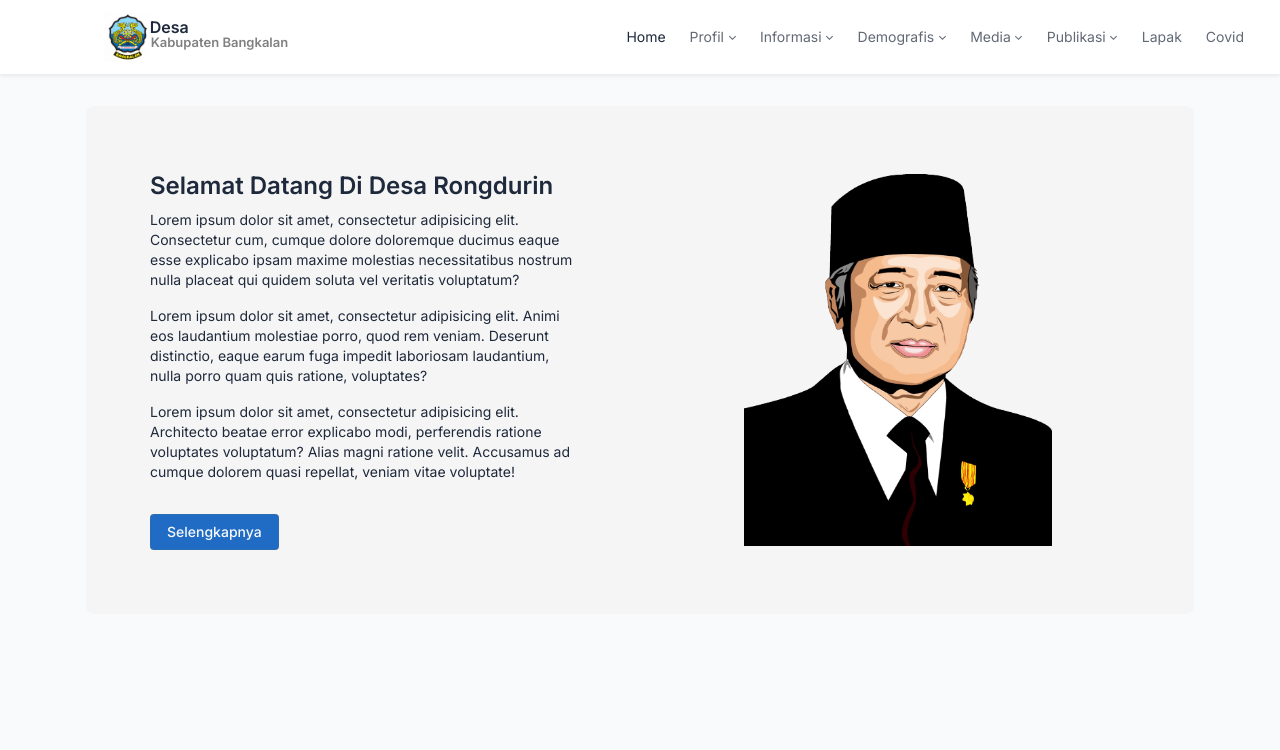
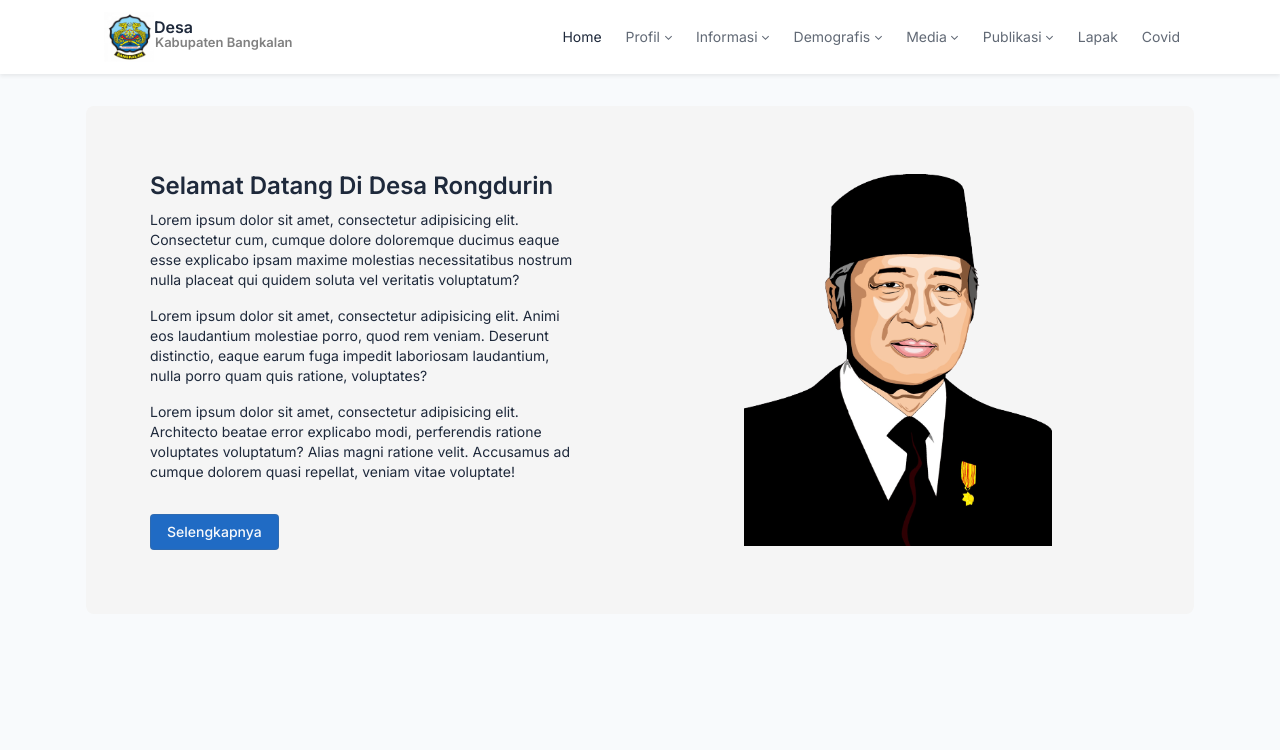
Before and after one commit to abdasis/web-desa, a React (Create React App) app: page / in a window 1280 px wide. Shown: the top 750 px of the page. Built offline with nearby package versions, Linux system fonts and the light colour scheme.

Commit message:
Redesign Beranda

```diff
--- a/src/components/Header.jsx
+++ b/src/components/Header.jsx
@@ -3,7 +3,6 @@
 export default function Header() {
     return (
         <>
-            <div className='header'>
             <nav className="navbar navbar-expand-lg navbar-light shadow-sm bg-white">
                 <div className="container-fluid">
                     <div className="navbar-brand">
@@ -27,9 +26,7 @@
                         <span className="navbar-toggler-icon" />
                     </button>
                     <div className="collapse navbar-collapse" id="navbarSupportedContent">
-
-
-                            <ul className="navbar-nav me-auto mb-2 mb-lg-0" id='semua-item'>
+                        <ul className="navbar-nav ms-auto me-5 mb-2 mb-lg-0">
                             <li className="nav-item">
                                 <a className="nav-link active" aria-current="page" href="#">
                                     Home
@@ -212,8 +209,6 @@
                     </div>
                 </div>
             </nav>
-
-            </div>
         </>
     );
 }
```
Lines whose indentation alone changed are shown as unchanged.
